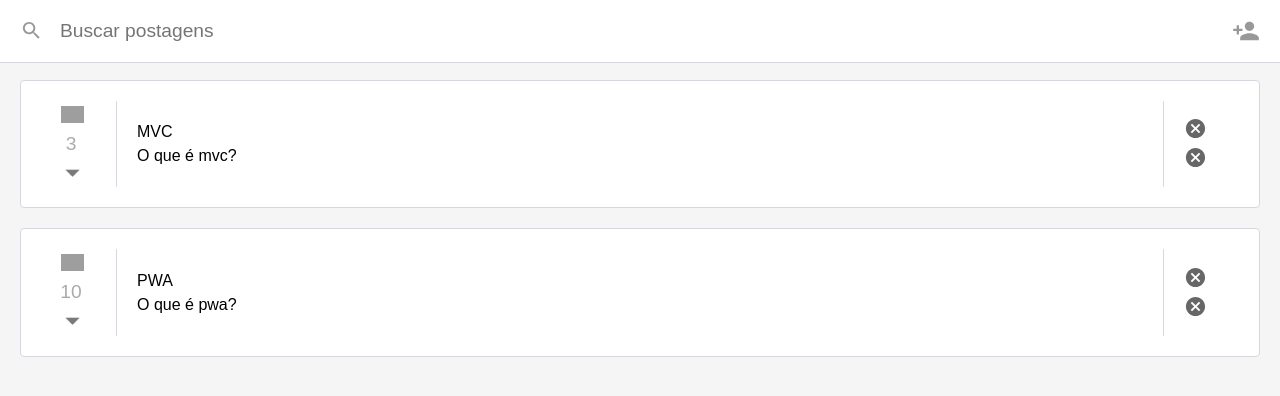
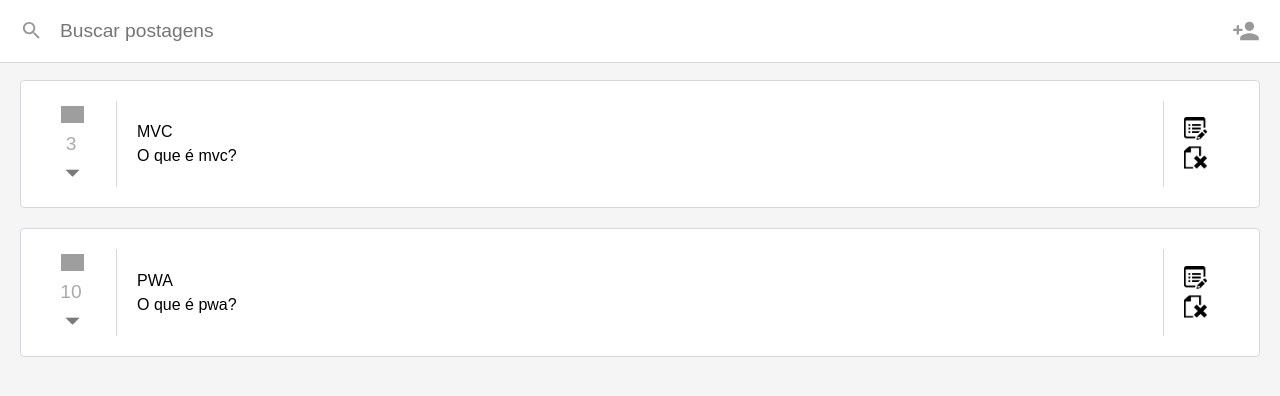
Before and after one commit to alannunes90/react-Leitura-Nanodegree, a React (Create React App) app: page / in a window 1280 px wide. Shown: the top 396 px of the page. Built offline with nearby package versions, Linux system fonts and the light colour scheme; grey boxes are pictures that could not be loaded.

Commit message:
Incluir icones Editar e Excluir

```diff
--- a/src/index.css
+++ b/src/index.css
@@ -212,7 +212,7 @@ body, .app {
 .postagem-left-editar {
   width: 100%;
   padding: 10px 10px 10px 50px;
-  background-image: url('./icons/cancel.svg');
+  background-image: url('./icons/editar.png');
   background-repeat: no-repeat;
   background-position: 20px center;
   background-size: 1.2em;
@@ -225,7 +225,7 @@ body, .app {
 .postagem-left-excluir {
   width: 100%;
   padding: 10px 10px 10px 50px;
-  background-image: url('./icons/cancel.svg');
+  background-image: url('./icons/excluir.png');
   background-repeat: no-repeat;
   background-position: 20px center;
   background-size: 1.2em;
--- a/src/postagem/ListaPostagens.js
+++ b/src/postagem/ListaPostagens.js
@@ -76,13 +76,13 @@ class ListaPostagens extends Component {
                 <span
                 onClick={() => onDeletePostagem(postagem)}
                   className="postagem-left-editar"
-                  title="Esta pergunta mostra esforço de pesquisa; é útil e clara"
+                  title="Editar postagem"
                 />
                 <br />
                 <span
                 onClick={() => onDeletePostagem(postagem)}
                   className="postagem-left-excluir"
-                  title="Esta pergunta não mostra nenhum esforço de pesquisa; ela não é clara ou não é útil"
+                  title="Excluir a postagem"
                 />
               </div>
             </li>
```
Also changed, not shown: src/icons/editar.png (added), src/icons/excluir.png (added).
